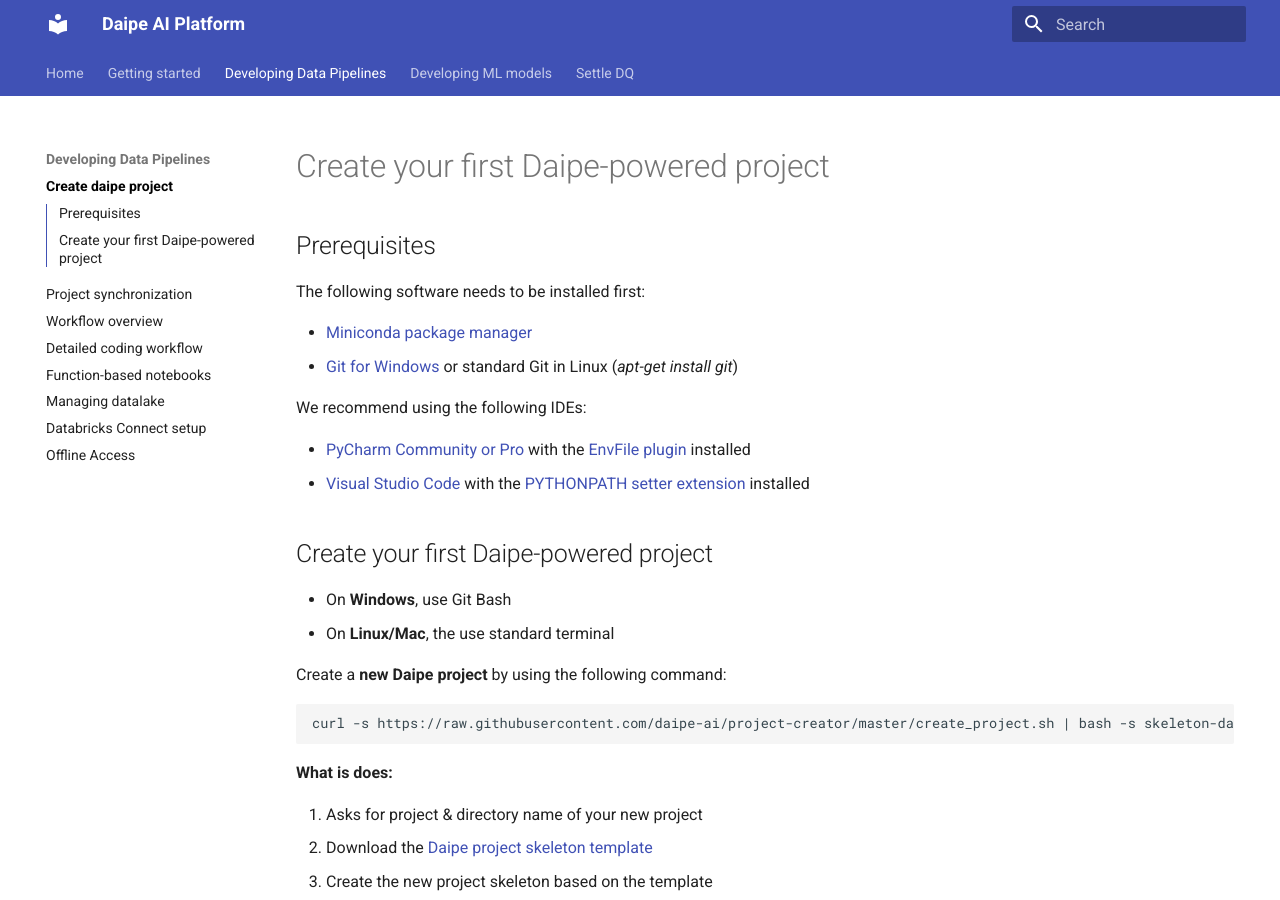
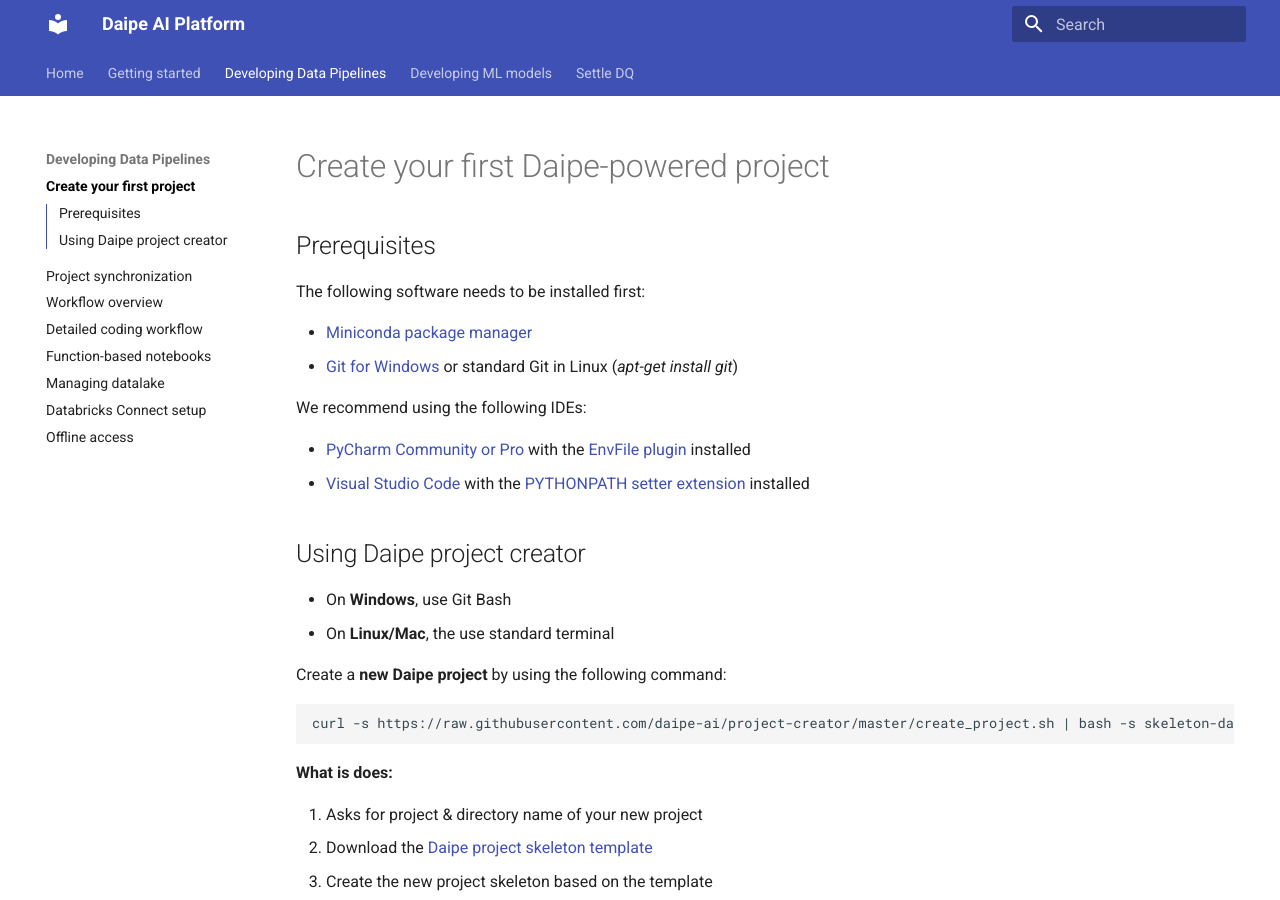
Before and after one commit to daipe-ai/platform-docs, an MkDocs documentation site: the page built from docs/data-pipelines-workflow/create-daipe-project.md, in a window 1280 px wide and 900 px high. Built offline with MkDocs 1.6.1 and Material for MkDocs 9.7.7, drawn with Linux system fonts in a browser that asks for light colours.

Commit message:
Improvements

```diff
--- a/docs/data-pipelines-workflow/create-daipe-project.md
+++ b/docs/data-pipelines-workflow/create-daipe-project.md
@@ -12,7 +12,7 @@
   - [PyCharm Community or Pro](https://www.jetbrains.com/pycharm/download/) with the [EnvFile plugin](https://plugins.jetbrains.com/plugin/7861-envfile) installed
   - [Visual Studio Code](https://code.visualstudio.com/download) with the [PYTHONPATH setter extension](https://marketplace.visualstudio.com/items?itemName=datasentics.pythonpath-setter) installed
 
-## Create your first Daipe-powered project
+## Using Daipe project creator
 
 * On **Windows**, use Git Bash
 * On **Linux/Mac**, the use standard terminal
--- a/mkdocs.yml
+++ b/mkdocs.yml
@@ -25,14 +25,14 @@
       Machine Learning project: getting-started/ml-project-setup.md
       Self-hosted agents (optional): getting-started/devops-agents-setup.md
   - Developing Data Pipelines:
-      Create daipe project: data-pipelines-workflow/create-daipe-project.md
+      Create your first project: data-pipelines-workflow/create-daipe-project.md
       Project synchronization: data-pipelines-workflow/project-synchronization.md
       Workflow overview: data-pipelines-workflow/index.md
       Detailed coding workflow: data-pipelines-workflow/coding-workflow.md
       Function-based notebooks: data-pipelines-workflow/coding-basics.md
       Managing datalake: data-pipelines-workflow/managing-datalake.md
       Databricks Connect setup: data-pipelines-workflow/databricks-connect.md
-      Offline Access: data-pipelines-workflow/offline-access.md
+      Offline access: data-pipelines-workflow/offline-access.md
   - Developing ML models:
     - Workflow overview: ml-workflow/index.md
     - MLOps pipelines: ml-workflow/pipelines.md
```
Also changed, not shown: docs/data-pipelines-workflow/offline-access.md (+1 -1 lines).
